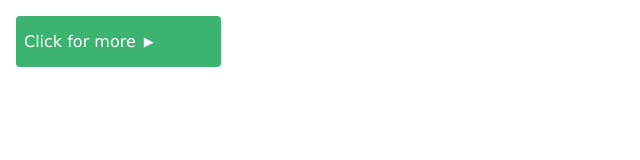
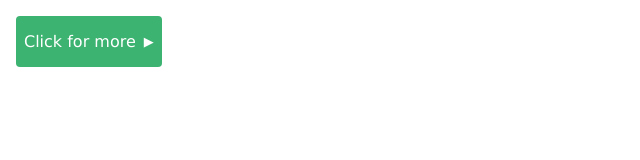
Before and after one commit to charliewhyman/dropdown-menu, a plain HTML site: page index.html in a window 1280 px wide. Shown: the whole page, without its empty margins (0-640 px from the left). Drawn offline with Linux system fonts and the light colour scheme.

Commit message:
Updated css width values

```diff
--- a/css/style.css
+++ b/css/style.css
@@ -1,16 +1,20 @@
 html {
-  font-family:Verdana, Geneva, Tahoma, sans-serif;
+  font-family: Verdana, Geneva, Tahoma, sans-serif;
 }
 
 body {
   margin: 0px;
 }
 
+#container {
+  width: fit-content;
+}
+
 #dropdown {
   color: white;
   background-color: mediumseagreen;
   margin: 1rem;
-  width: 16%;
+  white-space: nowrap;
   display: flex;
   align-items: center;
   border: 1px mediumseagreen;
@@ -32,13 +36,12 @@ body {
 .subMenu {
   display: none;
   margin: 1rem;
-  width: 16%;
   background-color: white;
   box-shadow: 0 0.5rem 1rem rgb(0 0 0 / 25%);
   padding: 0.25rem 0rem 0.25rem 0rem;
 }
 
-ul  {
+ul {
   list-style: none;
   padding-left: 0;
 }
```
